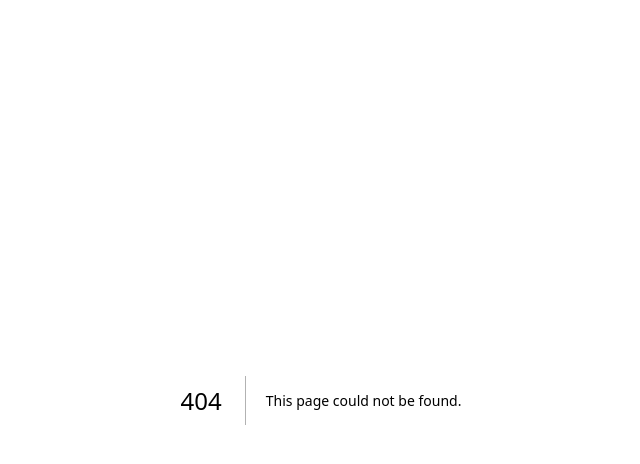
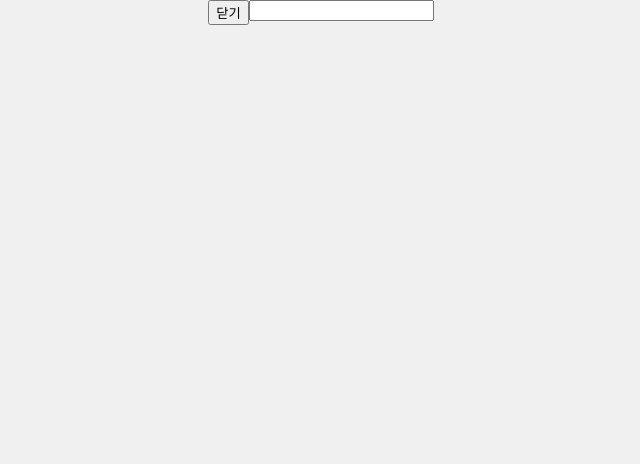
Before and after one commit to kdt-ful-class-three-group/KDT-FUL-3_PROJECT-A-3, a Next.js app in the folder client/: page /search in a window 1280 px wide. Before the commit this address had no page. Shown: the top 464 px of the page, without its empty margins (319-959 px from the left). Built offline with nearby package versions, Linux system fonts and the light colour scheme.

Commit message:
Feat: Home SearchPage 생성

```diff
--- /dev/null
+++ b/client/src/app/search/page.tsx
@@ -0,0 +1,15 @@
+'use client';
+
+import { useRouter } from "next/navigation";
+import { StockSearch } from "@/components/search/StockSearch";
+
+export default function SearchPage() {
+  const router = useRouter();
+
+  // router.back으로 뒤로가기 눌렀을때 화면 닫아지는 것으로 수정. 처음 useState 사용하여 컴포넌트로 만드니깐 뒤에 페이지가 뒤로가지는 현상고침
+  return (
+    <div>
+      <StockSearch onClose={() => {router.back()}} />
+    </div>
+  )
+}
--- a/client/src/components/common/menu/Nav.tsx
+++ b/client/src/components/common/menu/Nav.tsx
@@ -1,12 +1,11 @@
 'use client'
 
-import { useState } from "react"
 import { Button } from "../Button"
-import { StockSearch } from "@/components/search/StockSearch";
+import { useRouter } from "next/navigation"
 
 export function Nav() {
 
-  const [showSearch, setShowSearch] = useState(false);
+  const router = useRouter();
 
   return(
     <div style={{ display: 'flex', justifyContent: 'space-between', alignItems: 'center', padding: '10px' }}>
@@ -15,16 +14,14 @@ export function Nav() {
       </div>
 
       <div >
-        {/* 검색 메뉴 */}
+        {/* 검색 페이지 이동*/}
         <Button
           variant="icon"
           icon="search"
-          onClick={() => setShowSearch(true)}
+          onClick={() => router.push('/search')}
         />
-        {showSearch && <StockSearch onClose={() => setShowSearch(false)} />}
 
-
-        {/* 알림메뉴 */}
+        {/* 햄버거 메뉴 */}
         <Button variant="icon" icon="hamburger" />
       </div>
     </div>
--- /dev/null
+++ b/client/src/components/search/StockSearch.module.css
@@ -0,0 +1,11 @@
+.overlay {
+  position: fixed;
+  top: 0;
+  left: 0;
+  width: 100vw;
+  height: 100vh;
+  background-color: rgba(240, 240, 240, 0.95);
+  z-index: 1000;
+  display: flex;
+  justify-content: center;
+}
--- a/client/src/components/search/StockSearch.tsx
+++ b/client/src/components/search/StockSearch.tsx
@@ -2,13 +2,12 @@ import { useEffect } from 'react';
 import { Input } from '../common/Input';
 import { Button } from '../common/Button';
 
-// 타입 - onClose 함수
-type Props = {
+import styles from './StockSearch.module.css'
+interface StockSearchProps {
   onClose: () => void;
-};
+}
 
-export function StockSearch({ onClose }: Props) {
-
+export function StockSearch({ onClose }: StockSearchProps) {
 
   useEffect(() => {
     // search 화면 나왔을 때 배경 스크롤 방지
@@ -17,20 +16,11 @@ export function StockSearch({ onClose }: Props) {
     return () => { document.body.style.overflow = 'auto'; };
   }, []);
 
+
   return (
 
-    // 홈 검색 창 나중에 스타일 수정
-    <div style={{
-      position: 'fixed',
-      top: 0, left: 0,
-      width: '100vw',
-      height: '100vh',
-      backgroundColor: 'rgba(255,255,255,0.95)',
-      zIndex: 1000,
-      display: 'flex',
-      justifyContent: 'center',
-      // alignItems: 'center',
-    }}>
+    // 홈 검색 창 스타일. 모듈에 있으니 나중에 수정할 때 참고할것.
+    <div className={styles.overlay}>
 
       <div>
         <Button
@@ -38,11 +28,17 @@ export function StockSearch({ onClose }: Props) {
           onClick={onClose}
         />
       </div>
+
       <div>
         <Input
           type="text"
         />
       </div>
+
+      <div>
+        {/* 여기에 인기 주식 리스트나 실시간 인기 검색어 등등 추가하면 될듯 */}
+      </div>
+
     </div>
   )
 }
```
